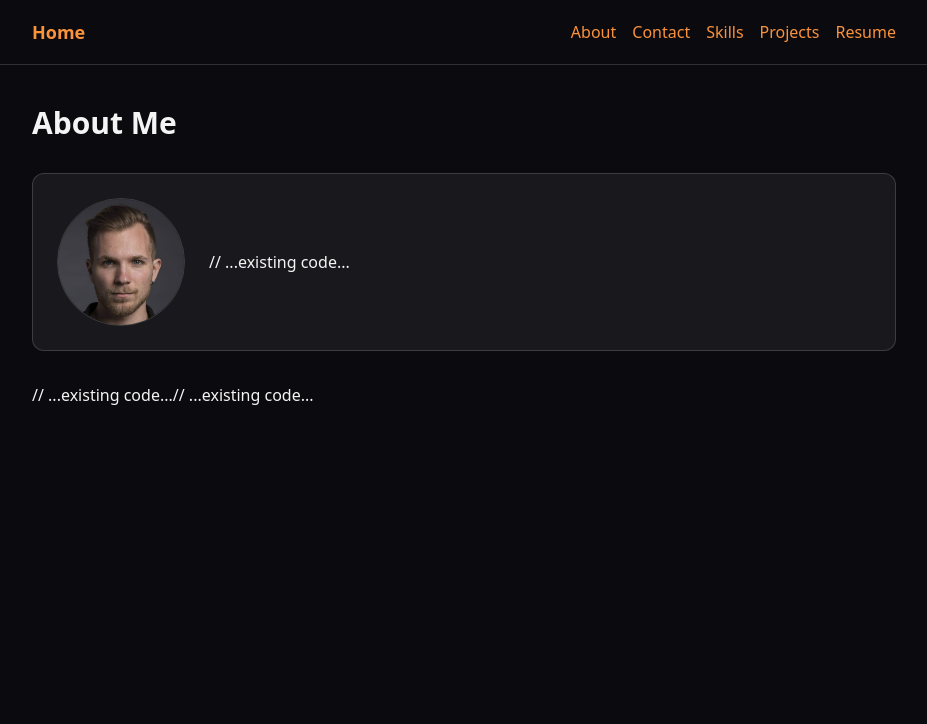
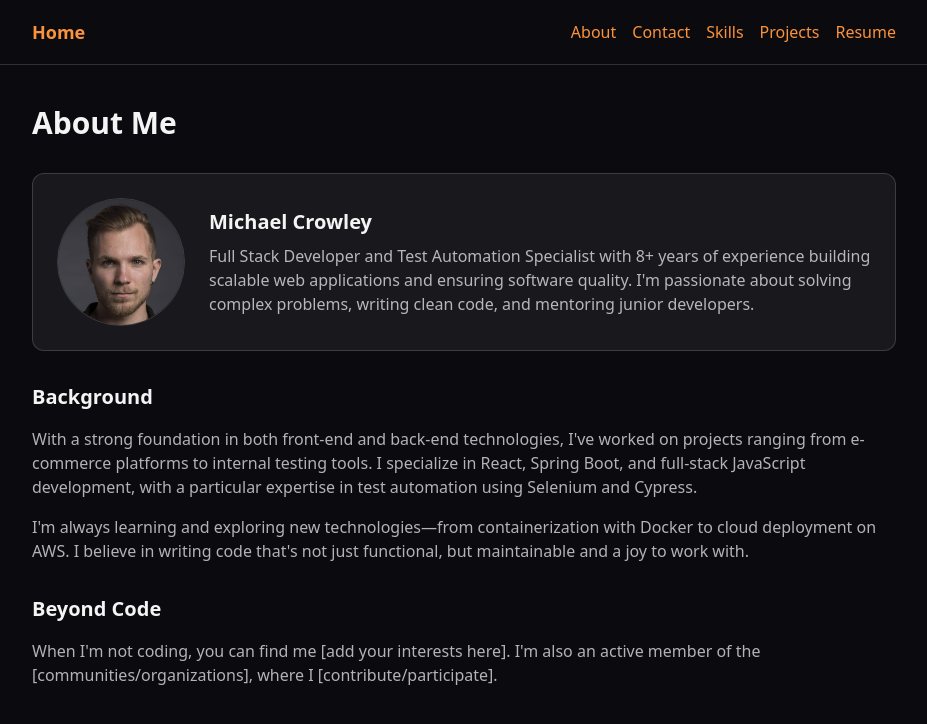
Before and after one commit to irmike/michael-crowley, a Next.js app: page /about in a window 1280 px wide. Shown: the top 724 px of the page, without its empty margins (176-1103 px from the left). Built offline with nearby package versions, Linux system fonts and the light colour scheme.

Commit message:
fixed a mistake to the about page that i missed.

```diff
--- a/src/app/about/page.js
+++ b/src/app/about/page.js
@@ -19,14 +19,43 @@ export default function AboutPage() {
           style={{ border: `1px solid var(--border)` }}
           priority
         />
-        // ...existing code...
+        <div className="flex-1">
+          <h2 className="mb-2">Michael Crowley</h2>
+          <p className="text-base">
+            Full Stack Developer and Test Automation Specialist with 8+ years of
+            experience building scalable web applications and ensuring software
+            quality. I'm passionate about solving complex problems, writing clean
+            code, and mentoring junior developers.
+          </p>
+        </div>
       </section>
 
       {/* Section 2: Background */}
-      // ...existing code...
+      <section className="mb-8">
+        <h2 className="text-2xl font-bold mb-4">Background</h2>
+        <p className="mb-4">
+          With a strong foundation in both front-end and back-end technologies,
+          I've worked on projects ranging from e-commerce platforms to internal
+          testing tools. I specialize in React, Spring Boot, and full-stack
+          JavaScript development, with a particular expertise in test automation
+          using Selenium and Cypress.
+        </p>
+        <p>
+          I'm always learning and exploring new technologies—from containerization
+          with Docker to cloud deployment on AWS. I believe in writing code
+          that's not just functional, but maintainable and a joy to work with.
+        </p>
+      </section>
 
       {/* Section 3: Interests/Fun Facts */}
-      // ...existing code...
+      <section className="mb-8">
+        <h2 className="text-2xl font-bold mb-4">Beyond Code</h2>
+        <p>
+          When I'm not coding, you can find me [add your interests here]. I'm
+          also an active member of the [communities/organizations], where I
+          [contribute/participate].
+        </p>
+      </section>
     </main>
   );
 }
```
